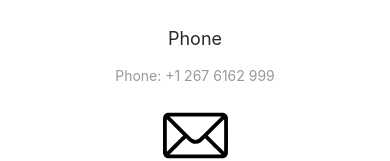
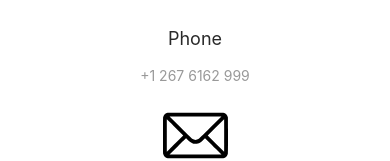
Before and after one commit to GoDfreE25/landing-page, a React (Create React App) app: page / in a window 390 px wide. Shown: the part 1956-2117 px from the top of the page. Built offline with nearby package versions, Linux system fonts and the light colour scheme.

Commit message:
Delete text phone

```diff
--- a/src/component/footer/footer.js
+++ b/src/component/footer/footer.js
@@ -22,9 +22,7 @@ function Footer() {
               <div className="footer__widget-container">
                 <PhoneIcon className="footer__widget-icon" />
                 <h4 className="footer__widget-title">Phone</h4>
-                <h4 className="footer__widget-subtitle">
-                  Phone: +1 267 6162 999
-                </h4>
+                <h4 className="footer__widget-subtitle">+1 267 6162 999</h4>
               </div>
             </div>
             <div className="grid__item grid__item--t--5-6 grid__item--d--9-12">
```
